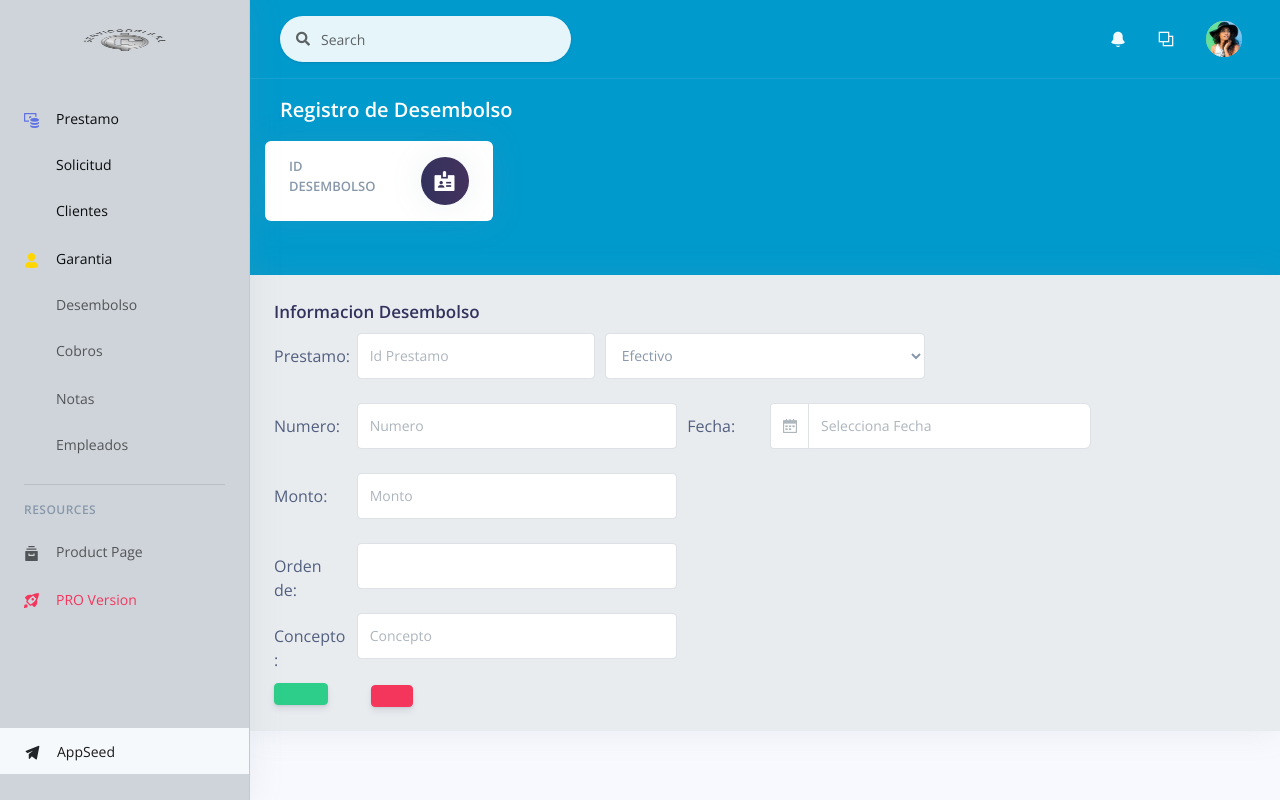
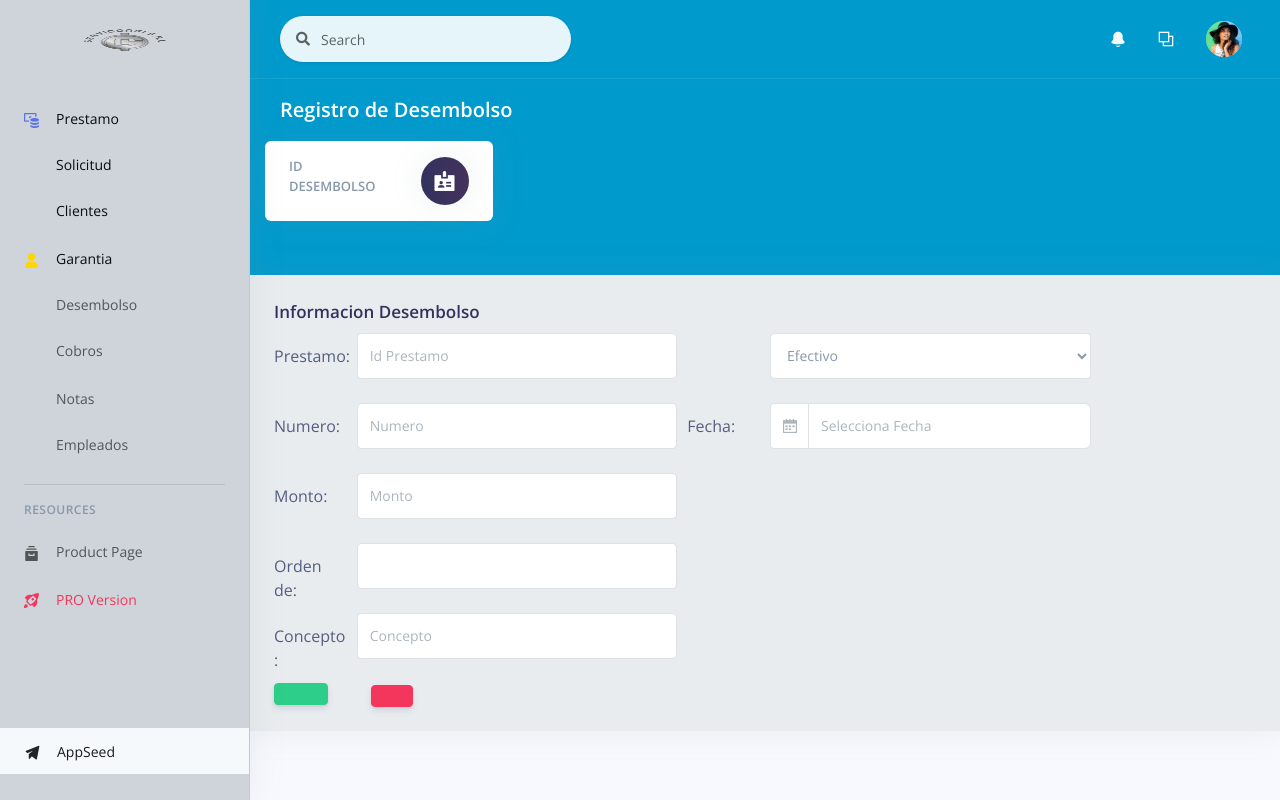
Before and after one commit to Gesbien/Proyecto_Financiera, a Django app: template sistema_gestion/templates/paginas/registrarDesembolso.html in a window 1280 px wide. Run offline with Django 4.2, Linux system fonts and the light colour scheme; the template is opened without the code that fills it, so the values that code supplies are empty; some libraries are stand-ins or nearby versions.

```diff
--- a/sistema_gestion/templates/paginas/edicionPrestamo.html
+++ b/sistema_gestion/templates/paginas/edicionPrestamo.html
@@ -115,7 +115,7 @@
                                 <label for="txt_cuota" class="col-form-label col-sm-0">No. Cuota:</label>
                             </div>
                             <div class="form-group col-ms-auto col-md-4">
-                                    <input type="number" class="form-control" id="txt_cuota" name="txt_cuota" value="{{ prestamo.cuota }}"  class="form-control" placeholder="Cuota" >
+                                    <input type="number" class="form-control" id="txt_cuota" name="txt_cuota" value="{{ prestamo.cuota }}"  class="form-control" placeholder="No. Cuota" >
                             </div>
                             <div class="col-ms-auto col-md-2">
                                 <label for="txt_apellidos" class="col-form-label col-sm-0">Clasificación:</label>
--- a/sistema_gestion/templates/paginas/registrarDesembolso.html
+++ b/sistema_gestion/templates/paginas/registrarDesembolso.html
@@ -51,10 +51,13 @@
                                 <label for="txt_idPrestamo" class="col-form-label col-sm-0">Prestamo:</label>
                             </div>
 
-                            <div class="col-ms-auto col-md-3">
+                            <div class="col-ms-auto col-md-4">
                               <div class="form-group">
                                 <input type="number" class="form-control" id="txt_idPrestamo" name="txt_idPrestamo" value="{{ prestamo.id_prestamo }}" class="form-control" placeholder="Id Prestamo" required>
                               </div>
+                            </div>
+                            <div class="col-ms-auto col-md-1">
+                                <label for="txt_idPrestamo" class="col-form-label col-sm-0"></label>
                             </div>
                             <div class="form-group col-ms-auto col-md-4">
                                    <select id="typeSel" class="form-control" tabindex="50" name="txt_tipo">
--- a/sistema_gestion/templates/paginas/registrarPrestamo.html
+++ b/sistema_gestion/templates/paginas/registrarPrestamo.html
@@ -122,7 +122,7 @@
                                 <label for="txt_cuota" class="col-form-label col-sm-0">No. Cuota:</label>
                             </div>
                             <div class="form-group col-ms-auto col-md-4">
-                                    <input step="any" type="number" class="form-control" id="txt_cuota" name="txt_cuota" value=""  placeholder="Cuota" >
+                                    <input step="any" type="number" class="form-control" id="txt_cuota" name="txt_cuota" value=""  placeholder="No. Cuota" >
                             </div>
                             <div class="col-ms-auto col-md-2">
                                 <label for="txt_apellidos" class="col-form-label col-sm-0">Clasificación:</label>
```
